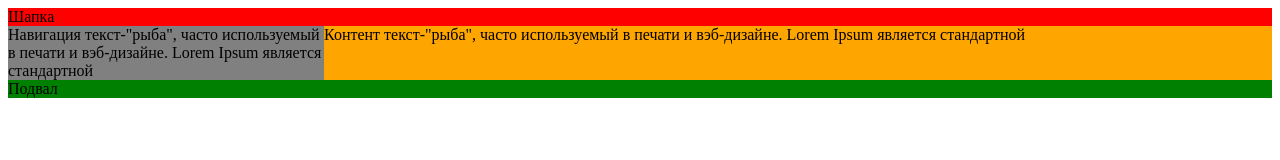
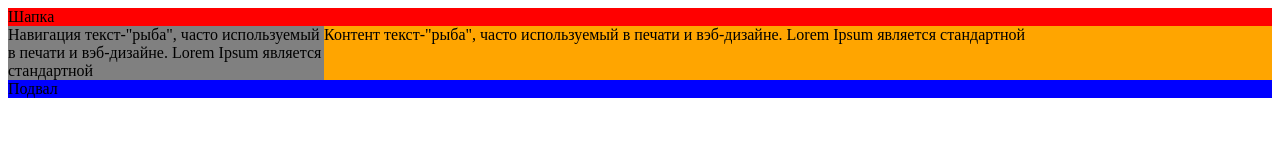
Before and after one commit to smokerz47/test, a plain HTML site: page index.html in a window 1280 px wide. Drawn offline with Linux system fonts and the light colour scheme.

Commit message:
footer blue

```diff
--- a/style.css
+++ b/style.css
@@ -26,5 +26,5 @@ body {
 }
 
 .footer {
-	background-color: green;
+	background-color: Blue;
 }
```
